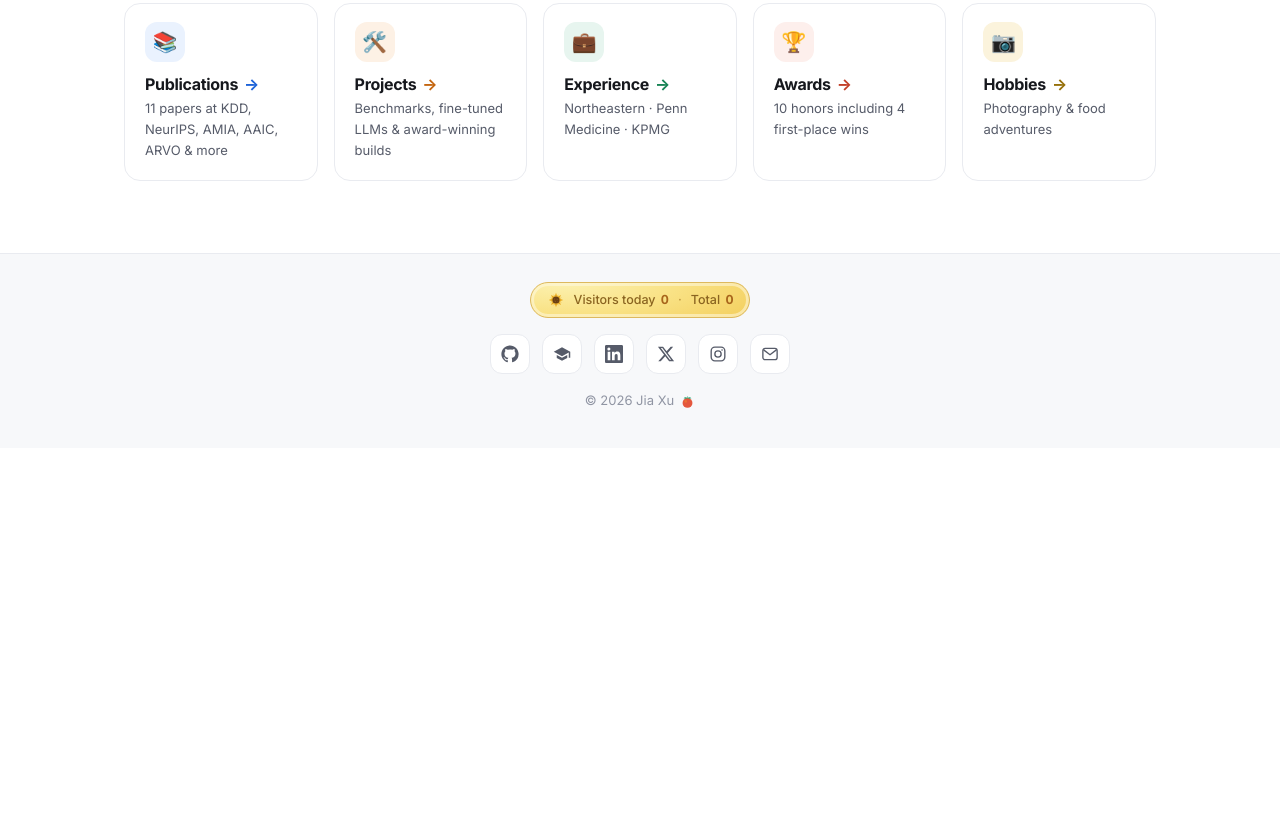
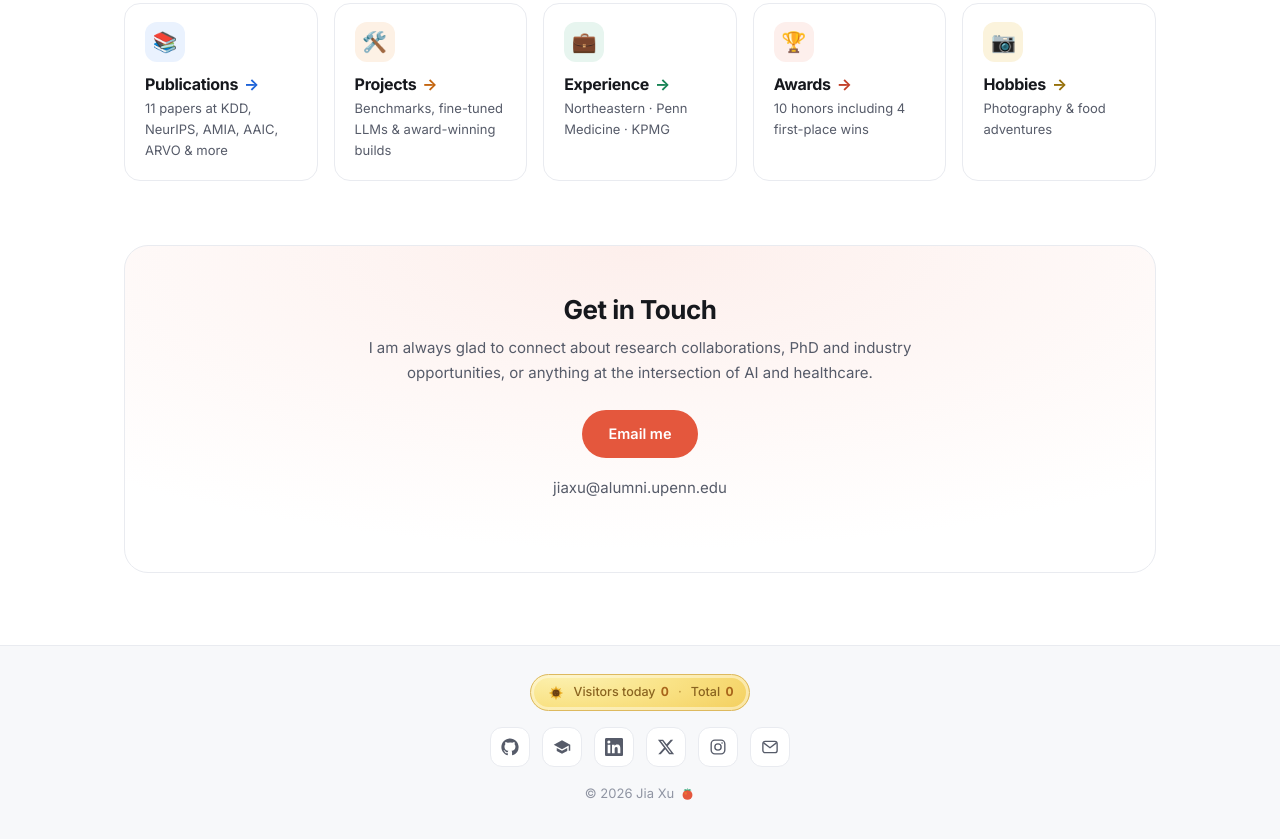
Before and after one commit to ChiaPatricia/ChiaPatricia.github.io, a plain HTML site: page index.html in a window 1280 px wide. Shown: the part 1466-2305 px from the top of the page. Before the commit the page ends 1914 px from the top, so only its background shows below. Drawn offline with Linux system fonts and the light colour scheme; no server answers.

Commit message:
update
Co-Authored-By: Claude Fable 5 <noreply@anthropic.com>

```diff
--- a/css/style.css
+++ b/css/style.css
@@ -725,6 +725,35 @@ time, .num, .date { font-variant-numeric: tabular-nums; }
 .food p { font-size: 13px; line-height: 1.7; color: var(--muted); }
 
 /* ============================================================
+   Contact / collaboration call-to-action
+   ============================================================ */
+.contact-card {
+  text-align: center;
+  border: 1px solid var(--line);
+  border-radius: var(--radius-lg);
+  background: radial-gradient(130% 150% at 50% 0%, var(--tomato-soft) 0%, #fff 62%);
+  padding: 48px 32px;
+}
+.contact-card h2 { font-size: 26px; margin-bottom: 10px; }
+.contact-card p { font-size: 15px; color: var(--muted); max-width: 42em; margin: 0 auto 24px; }
+.contact-actions { display: flex; flex-direction: column; align-items: center; gap: 18px; }
+.btn-primary {
+  display: inline-flex;
+  align-items: center;
+  gap: 8px;
+  background: var(--tomato);
+  color: #fff;
+  font-weight: 600;
+  font-size: 14.5px;
+  padding: 12px 26px;
+  border-radius: var(--pill);
+  transition: transform var(--fast) var(--ease), box-shadow var(--fast) var(--ease), background var(--fast) var(--ease);
+}
+.btn-primary:hover { transform: translateY(-2px); box-shadow: var(--shadow-2); background: var(--tomato-deep); }
+.contact-card .social { justify-content: center; }
+.contact-email { font-size: 13px; color: var(--faint); }
+
+/* ============================================================
    Footer
    ============================================================ */
 .site-footer { border-top: 1px solid var(--line); margin-top: 40px; background: var(--bg-soft); }
--- a/index.html
+++ b/index.html
@@ -231,6 +231,20 @@
     </div>
   </section>
 
+  <!-- ================= Contact ================= -->
+  <section class="section" id="contact">
+    <div class="container">
+      <div class="contact-card reveal">
+        <h2>Get in Touch</h2>
+        <p>I am always glad to connect about research collaborations, PhD and industry opportunities, or anything at the intersection of AI and healthcare.</p>
+        <div class="contact-actions">
+          <a class="btn-primary" href="mailto:jiaxu@alumni.upenn.edu">Email me</a>
+          <p class="contact-email">jiaxu@alumni.upenn.edu</p>
+        </div>
+      </div>
+    </div>
+  </section>
+
 </main>
 
 <footer class="site-footer">
```
Also changed, not shown: experience.html (+23 -6 lines), zh/experience.html (+18 -1 lines), zh/index.html (+14 -0 lines).
